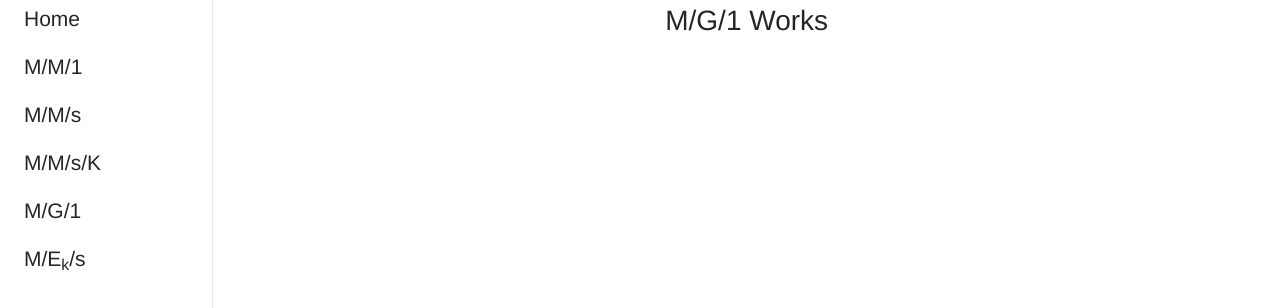
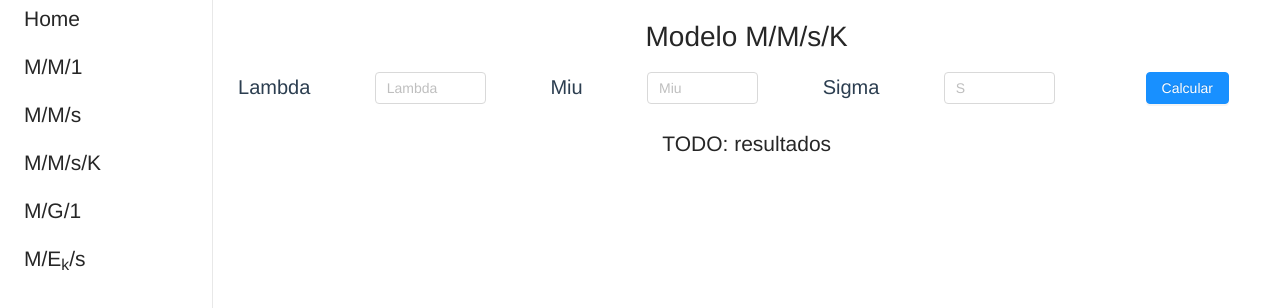
Before and after one commit to Victor346/Simulador-Queues, a Vue app: page /#/mg1 in a window 1280 px wide. Shown: the top 308 px of the page. Built offline with nearby package versions, Linux system fonts and the light colour scheme.

Commit message:
UI Forms (not all defined)

```diff
--- a/src/App.vue
+++ b/src/App.vue
@@ -34,7 +34,7 @@
         </MenuItem>
       </Menu>
     </Col>
-    <Col :span="20">
+    <Col id="view-container" :span="20">
       <router-view />
     </Col>
   </div>
@@ -51,6 +51,10 @@ export default {
 </script>
 
 <style>
+label {
+  font-size: 20px;
+}
+
 #app {
   font-family: Avenir, Helvetica, Arial, sans-serif;
   -webkit-font-smoothing: antialiased;
@@ -62,4 +66,8 @@ export default {
 #sidemenu {
   height: 100vh;
 }
+
+#view-container {
+  padding: 16px;
+}
 </style>
--- /dev/null
+++ b/src/components/MEkSForm.vue
@@ -0,0 +1,32 @@
+<template>
+  <div>
+    <Row type="flex" :gutter="[0, 48]">
+      <Col :flex="2">
+        <h2>TODO: definir campos</h2>
+      </Col>
+      <Col :flex="1">
+        <Button type="primary">Calcular</Button>
+      </Col>
+    </Row>
+    <Row type="flex" :gutter="[0, 48]">
+      <Col :flex="1">
+        <h2>TODO: resultados</h2>
+      </Col>
+    </Row>
+  </div>
+</template>
+
+<script>
+import { Row, Col, Button } from "ant-design-vue";
+
+export default {
+  name: "MEkSForm",
+  components: { Row, Col, Button }
+};
+</script>
+
+<style scoped>
+.ant-input-number {
+  width: 50%;
+}
+</style>
--- /dev/null
+++ b/src/components/MG1Form.vue
@@ -0,0 +1,59 @@
+<template>
+  <div>
+    <Row type="flex" :gutter="[0, 48]">
+      <Col :flex="1">
+        <Row type="flex">
+          <Col :flex="1">
+            <label>Lambda</label>
+          </Col>
+          <Col :flex="1">
+            <InputNumber placeholder="Lambda" :step="1" :min="0.00001" />
+          </Col>
+        </Row>
+      </Col>
+      <Col :flex="1">
+        <Row type="flex">
+          <Col :flex="1">
+            <label>Miu</label>
+          </Col>
+          <Col :flex="1">
+            <InputNumber placeholder="Miu" :step="1" :min="0.00001" />
+          </Col>
+        </Row>
+      </Col>
+      <Col :flex="1">
+        <Row type="flex">
+          <Col :flex="1">
+            <label>Sigma</label>
+          </Col>
+          <Col :flex="1">
+            <InputNumber placeholder="S" :step="1" :min="0.00001" />
+          </Col>
+        </Row>
+      </Col>
+      <Col :flex="2">
+        <Button type="primary">Calcular</Button>
+      </Col>
+    </Row>
+    <Row type="flex" :gutter="[0, 48]">
+      <Col :flex="1">
+        <h2>TODO: resultados</h2>
+      </Col>
+    </Row>
+  </div>
+</template>
+
+<script>
+import { Row, Col, InputNumber, Button } from "ant-design-vue";
+
+export default {
+  name: "MG1Form",
+  components: { Row, Col, InputNumber, Button }
+};
+</script>
+
+<style scoped>
+.ant-input-number {
+  width: 50%;
+}
+</style>
--- /dev/null
+++ b/src/components/MM1Form.vue
@@ -0,0 +1,49 @@
+<template>
+  <div>
+    <Row type="flex" :gutter="[0, 48]">
+      <Col :flex="1">
+        <Row type="flex">
+          <Col :flex="1">
+            <label>Lambda</label>
+          </Col>
+          <Col :flex="1">
+            <InputNumber placeholder="Lambda" :step="1" :min="0.00001" />
+          </Col>
+        </Row>
+      </Col>
+      <Col :flex="1">
+        <Row type="flex">
+          <Col :flex="1">
+            <label>Miu</label>
+          </Col>
+          <Col :flex="1">
+            <InputNumber placeholder="Miu" step="1" :min="0.00001" />
+          </Col>
+        </Row>
+      </Col>
+      <Col :flex="1">
+        <Button type="primary">Calcular</Button>
+      </Col>
+    </Row>
+    <Row type="flex" :gutter="[0, 48]">
+      <Col :flex="1">
+        <h2>TODO: resultados</h2>
+      </Col>
+    </Row>
+  </div>
+</template>
+
+<script>
+import { Row, Col, InputNumber, Button } from "ant-design-vue";
+
+export default {
+  name: "MM1Form",
+  components: { Row, Col, InputNumber, Button }
+};
+</script>
+
+<style scoped>
+.ant-input-number {
+  width: 50%;
+}
+</style>
--- /dev/null
+++ b/src/components/MMSForm.vue
@@ -0,0 +1,59 @@
+<template>
+  <div>
+    <Row type="flex" :gutter="[0, 48]">
+      <Col :flex="1">
+        <Row type="flex">
+          <Col :flex="1">
+            <label>Lambda</label>
+          </Col>
+          <Col :flex="1">
+            <InputNumber placeholder="Lambda" :step="1" :min="0.00001" />
+          </Col>
+        </Row>
+      </Col>
+      <Col :flex="1">
+        <Row type="flex">
+          <Col :flex="1">
+            <label>Miu</label>
+          </Col>
+          <Col :flex="1">
+            <InputNumber placeholder="Miu" :step="1" :min="0.00001" />
+          </Col>
+        </Row>
+      </Col>
+      <Col :flex="1">
+        <Row type="flex">
+          <Col :flex="1">
+            <label>Servidores</label>
+          </Col>
+          <Col :flex="1">
+            <InputNumber placeholder="S" :precision="0" :step="1" :min="1" />
+          </Col>
+        </Row>
+      </Col>
+      <Col :flex="2">
+        <Button type="primary">Calcular</Button>
+      </Col>
+    </Row>
+    <Row type="flex" :gutter="[0, 48]">
+      <Col :flex="1">
+        <h2>TODO: resultados</h2>
+      </Col>
+    </Row>
+  </div>
+</template>
+
+<script>
+import { Row, Col, InputNumber, Button } from "ant-design-vue";
+
+export default {
+  name: "MMSForm",
+  components: { Row, Col, InputNumber, Button }
+};
+</script>
+
+<style scoped>
+.ant-input-number {
+  width: 50%;
+}
+</style>
--- /dev/null
+++ b/src/components/MMSKForm.vue
@@ -0,0 +1,32 @@
+<template>
+  <div>
+    <Row type="flex" :gutter="[0, 48]">
+      <Col :flex="2">
+        <h2>TODO: definir campos</h2>
+      </Col>
+      <Col :flex="1">
+        <Button type="primary">Calcular</Button>
+      </Col>
+    </Row>
+    <Row type="flex" :gutter="[0, 48]">
+      <Col :flex="1">
+        <h2>TODO: resultados</h2>
+      </Col>
+    </Row>
+  </div>
+</template>
+
+<script>
+import { Row, Col, Button } from "ant-design-vue";
+
+export default {
+  name: "MMSKForm",
+  components: { Row, Col, Button }
+};
+</script>
+
+<style scoped>
+.ant-input-number {
+  width: 50%;
+}
+</style>
--- a/src/views/MEkS.vue
+++ b/src/views/MEkS.vue
@@ -1,10 +1,19 @@
 <template>
-  <h1>M/E<sub>k</sub>/S Works</h1>
+  <div>
+    <Row>
+      <h1>Modelo M/E<sub>k</sub>/s</h1>
+    </Row>
+    <MEkSForm />
+  </div>
 </template>
 
 <script>
+import { Row } from "ant-design-vue";
+import MEkSForm from "@/components/MEkSForm.vue";
+
 export default {
-  name: "MEkS"
+  name: "MEkS",
+  components: { Row, MEkSForm }
 };
 </script>
 
--- a/src/views/MG1.vue
+++ b/src/views/MG1.vue
@@ -1,10 +1,19 @@
 <template>
-  <h1>M/G/1 Works</h1>
+  <div>
+    <Row>
+      <h1>Modelo M/M/s/K</h1>
+    </Row>
+    <MG1Form />
+  </div>
 </template>
 
 <script>
+import { Row } from "ant-design-vue";
+import MG1Form from "@/components/MG1Form.vue";
+
 export default {
-  name: "MG1"
+  name: "MG1",
+  components: { Row, MG1Form }
 };
 </script>
 
--- a/src/views/MM1.vue
+++ b/src/views/MM1.vue
@@ -1,10 +1,18 @@
 <template>
-  <h1>M/M/1 Works</h1>
+  <div>
+    <Row>
+      <h1>Modelo M/M/1</h1>
+    </Row>
+    <MM1Form />
+  </div>
 </template>
 
 <script>
+import { Row } from "ant-design-vue";
+import MM1Form from "@/components/MM1Form.vue";
 export default {
-  name: "MM1"
+  name: "MM1",
+  components: { Row, MM1Form }
 };
 </script>
 
--- a/src/views/MMS.vue
+++ b/src/views/MMS.vue
@@ -1,10 +1,19 @@
 <template>
-  <h1>M/M/S Works</h1>
+  <div>
+    <Row>
+      <h1>Modelo M/M/s</h1>
+    </Row>
+    <MMSForm />
+  </div>
 </template>
 
 <script>
+import { Row } from "ant-design-vue";
+import MMSForm from "@/components/MMSForm.vue";
+
 export default {
-  name: "MMS"
+  name: "MMS",
+  components: { Row, MMSForm }
 };
 </script>
 
--- a/src/views/MMSK.vue
+++ b/src/views/MMSK.vue
@@ -1,10 +1,19 @@
 <template>
-  <h1>M/M/S/K Works</h1>
+  <div>
+    <Row>
+      <h1>Modelo M/M/s/K</h1>
+    </Row>
+    <MMSKForm />
+  </div>
 </template>
 
 <script>
+import { Row } from "ant-design-vue";
+import MMSKForm from "@/components/MMSKForm.vue";
+
 export default {
-  name: "MMSK"
+  name: "MMSK",
+  components: { Row, MMSKForm }
 };
 </script>
 
```
